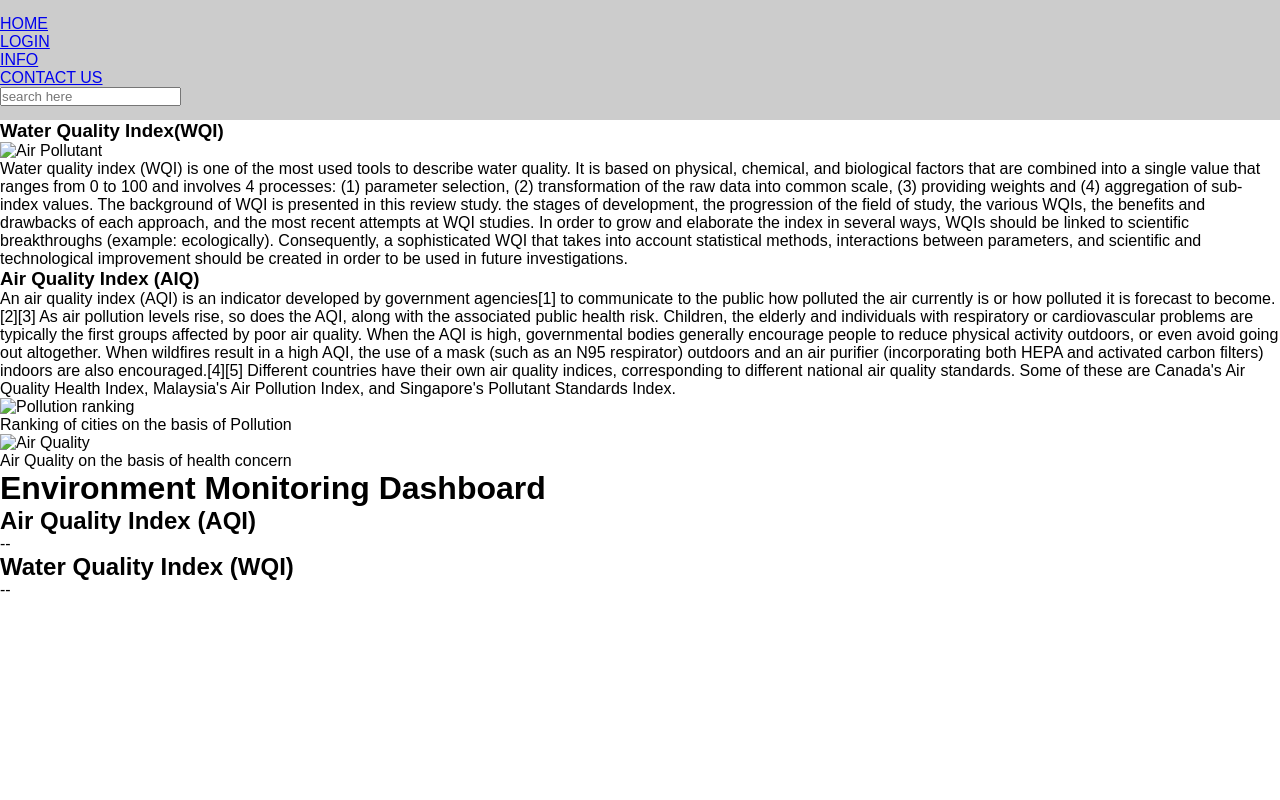
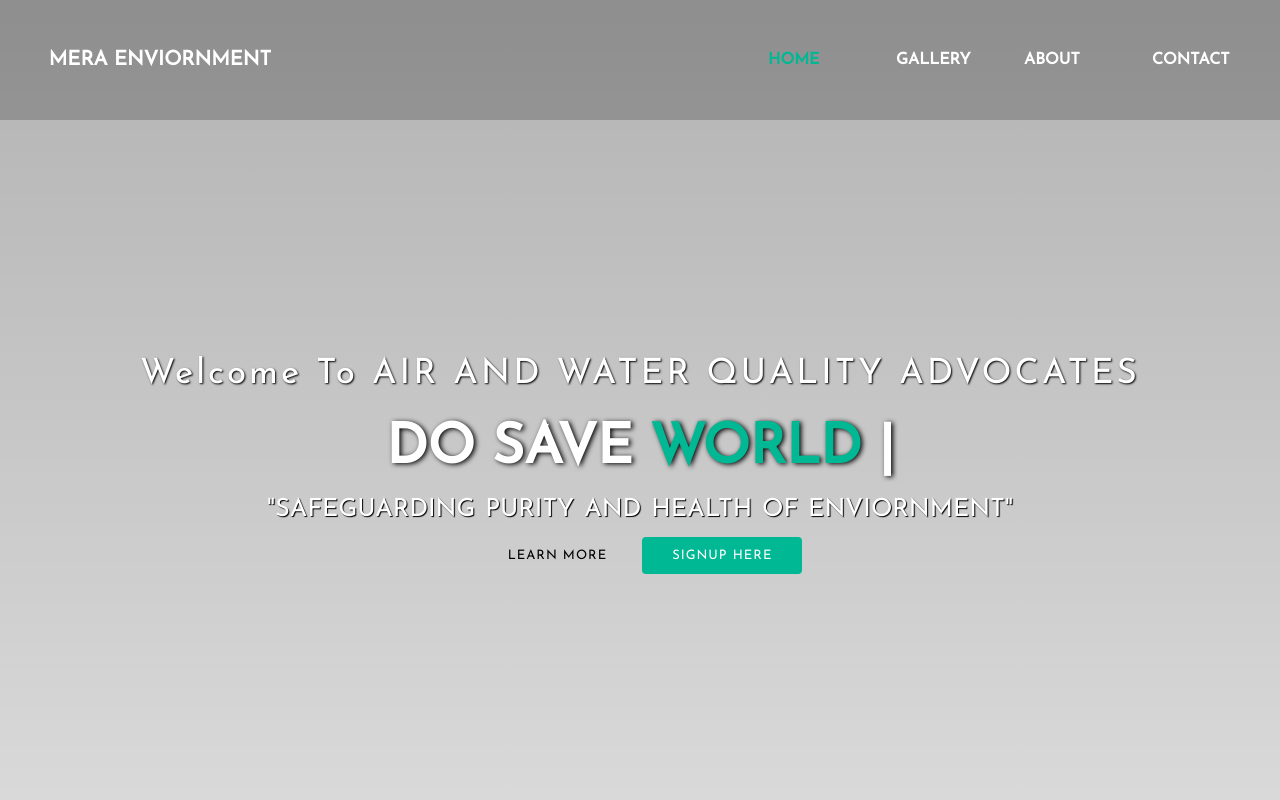
Before and after one commit to Aumkar17/Heckerz, a plain HTML site: page index.html in a window 1280 px wide. Drawn offline with nearby package versions, Linux system fonts and the light colour scheme.

Commit message:
Add files via upload

```diff
--- a/index.html
+++ b/index.html
@@ -1,90 +1,37 @@
 <!DOCTYPE html>
-<html lang="en">
+<html>
+<head>
+	<title></title>
+	<link rel="stylesheet" type="text/css" href="style.css">
+	<link href="https://fonts.googleapis.com/css?family=Josefin+Sans&display=swap" rel="stylesheet">
+	  <link rel="stylesheet" href="https://cdnjs.cloudflare.com/ajax/libs/animate.css/3.7.2/animate.min.css">
+</head>
+<body>
 
-<head>
-    <meta charset="UTF-8">
-    <meta name="viewport" content="width=device-width, initial-scale=1.0">
-    <title>Environment Monitoring Dashboard</title>
-    <link rel="stylesheet" href="style.css">
+<header>
 
-</head>
+<nav>
+	<div class="logo"> <h1 style="font-size: 20px;"> Mera ENVIORNMENT</h1> </div>
+	<div class="menu">
+		<a href="#" style="font-size: ">Home</a>
+		<a href="#">gallery</a>
+		<a href="https://www.youtube.com/channel/UCwfaAHy4zQUb2APNOGXUCCA" target="_blank">about</a>
+		<a href="#">contact</a>
+	</div>
+</nav>
 
-<div>
-    <nav class="navbar">
-        <ul>
-            <a href="#">
-                <li>Home</li>
-            </a>
-            <a href="l.html">
-                <li>Login</li>
-            </a>
-            <a href="#">
-                <li>Info</li>
-            </a>
-            <a href="#">
-                <li>Contact Us</li>
-            </a>
-            <input type="text" name="search" class="search" id="search" placeholder="search here">
-        </ul>
-    </nav>
-    <div class="main">
-        <h3 id="header">Water Quality Index(WQI)</h3>
-        <img src="air.jpeg" alt="Air Pollutant">
-        <div class="para1">
-            Water quality index (WQI) is one of the most used tools to describe water quality. It is based on physical,
-            chemical, and biological factors that are combined into a single value that ranges from 0 to 100 and
-            involves 4
-            processes: (1) parameter selection, (2) transformation of the raw data into common scale, (3) providing
-            weights
-            and (4) aggregation of sub-index values. The background of WQI is presented in this review study. the stages
-            of
-            development, the progression of the field of study, the various WQIs, the benefits and drawbacks of each
-            approach, and the most recent attempts at WQI studies. In order to grow and elaborate the index in several
-            ways,
-            WQIs should be linked to scientific breakthroughs (example: ecologically). Consequently, a sophisticated WQI
-            that takes into account statistical methods, interactions between parameters, and scientific and
-            technological
-            improvement should be created in order to be used in future investigations.
-        </div>
-    </div>
-
-    <div class="main2">
-        <h3 id="header1">Air Quality Index (AIQ)</h3>
-        <div class="para2">
-            An air quality index (AQI) is an indicator developed by government agencies[1] to communicate to the public
-            how polluted the air currently is or how polluted it is forecast to become.[2][3] As air pollution levels
-            rise, so does the AQI, along with the associated public health risk. Children, the elderly and individuals
-            with respiratory or cardiovascular problems are typically the first groups affected by poor air quality.
-            When the AQI is high, governmental bodies generally encourage people to reduce physical activity outdoors,
-            or even avoid going out altogether. When wildfires result in a high AQI, the use of a mask (such as an N95
-            respirator) outdoors and an air purifier (incorporating both HEPA and activated carbon filters) indoors are
-            also encouraged.[4][5]
-
-            Different countries have their own air quality indices, corresponding to different national air quality
-            standards. Some of these are Canada's Air Quality Health Index, Malaysia's Air Pollution Index, and
-            Singapore's Pollutant Standards Index.
-        </div>
-    </div>
-    <div class="image1">
-        <img src="ranking.jpeg" alt="Pollution ranking">
-        <figcaption>Ranking of cities on the basis of Pollution</figcaption>
-        <img src="airquality.jpeg" alt="Air Quality">
-        <figcaption>Air Quality on the basis of health concern</figcaption>
-    </div>
-    <div class="container">
-        <h1>Environment Monitoring Dashboard</h1>
-        <div class="sensor">
-            <h2>Air Quality Index (AQI)</h2>
-            <div id="aqi-value">--</div>
-        </div>
-        <div class="sensor">
-            <h2>Water Quality Index (WQI)</h2>
-            <div id="wqi-value">--</div>
-        </div>
-    </div>
+	<main>
+		<section>
+			<h3>Welcome To AIR AND WATER QUALITY ADVOCATES</h3>
+			<h1>DO SAVE <span class="change_content"> </span> <span style="margin-top: -10px;"> | </span> </h1>
+			<p>"SAFEGUARDING PURITY AND HEALTH OF ENVIORNMENT"</p>
+			<a href="#" class="btnone">learn more</a>
+			<a href="#" class="btntwo">signup here</a>
+		</section>
+	</main>
 
 
+</header>
 
-    </body>
-
+</body>
 </html>
```
